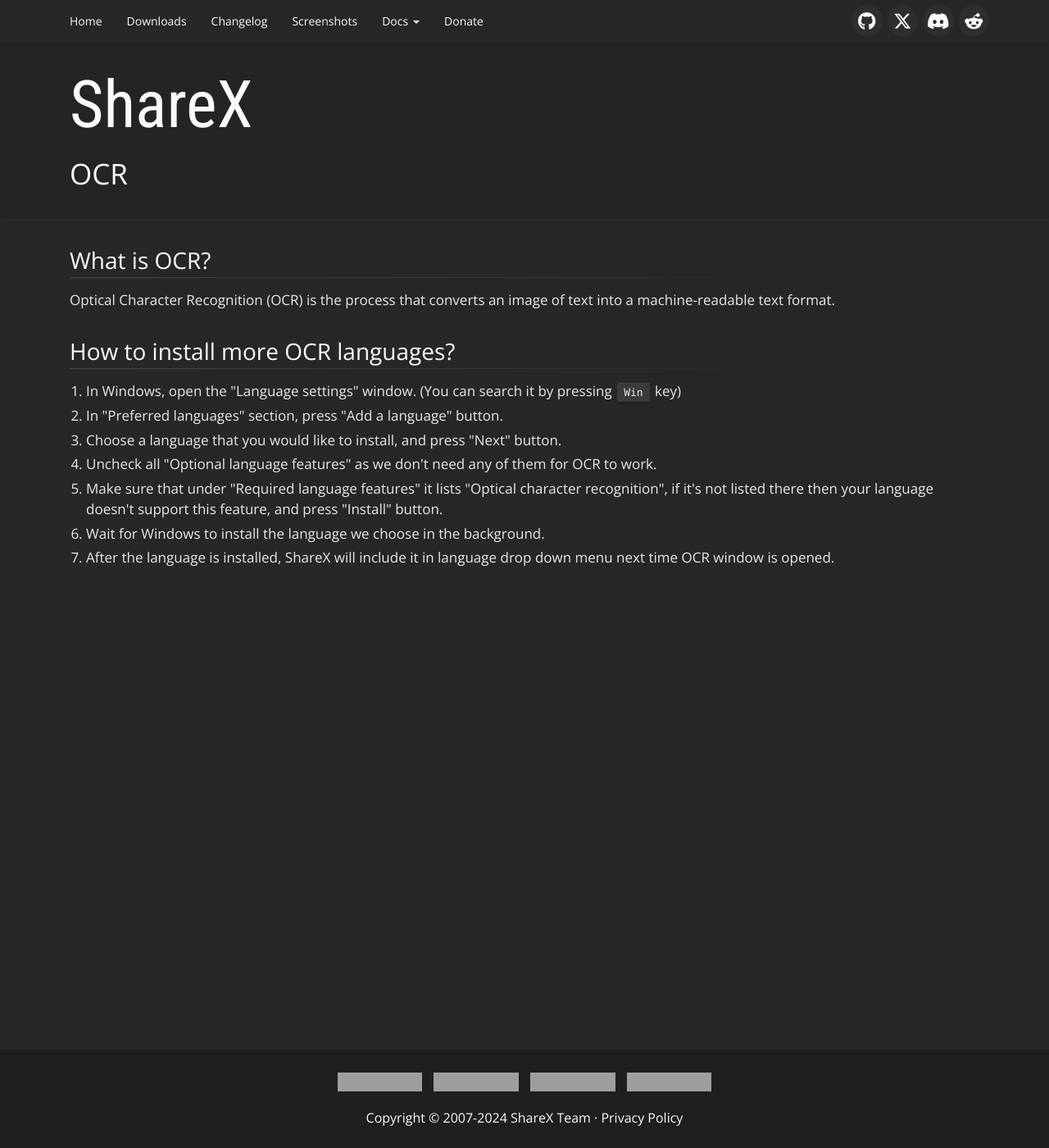
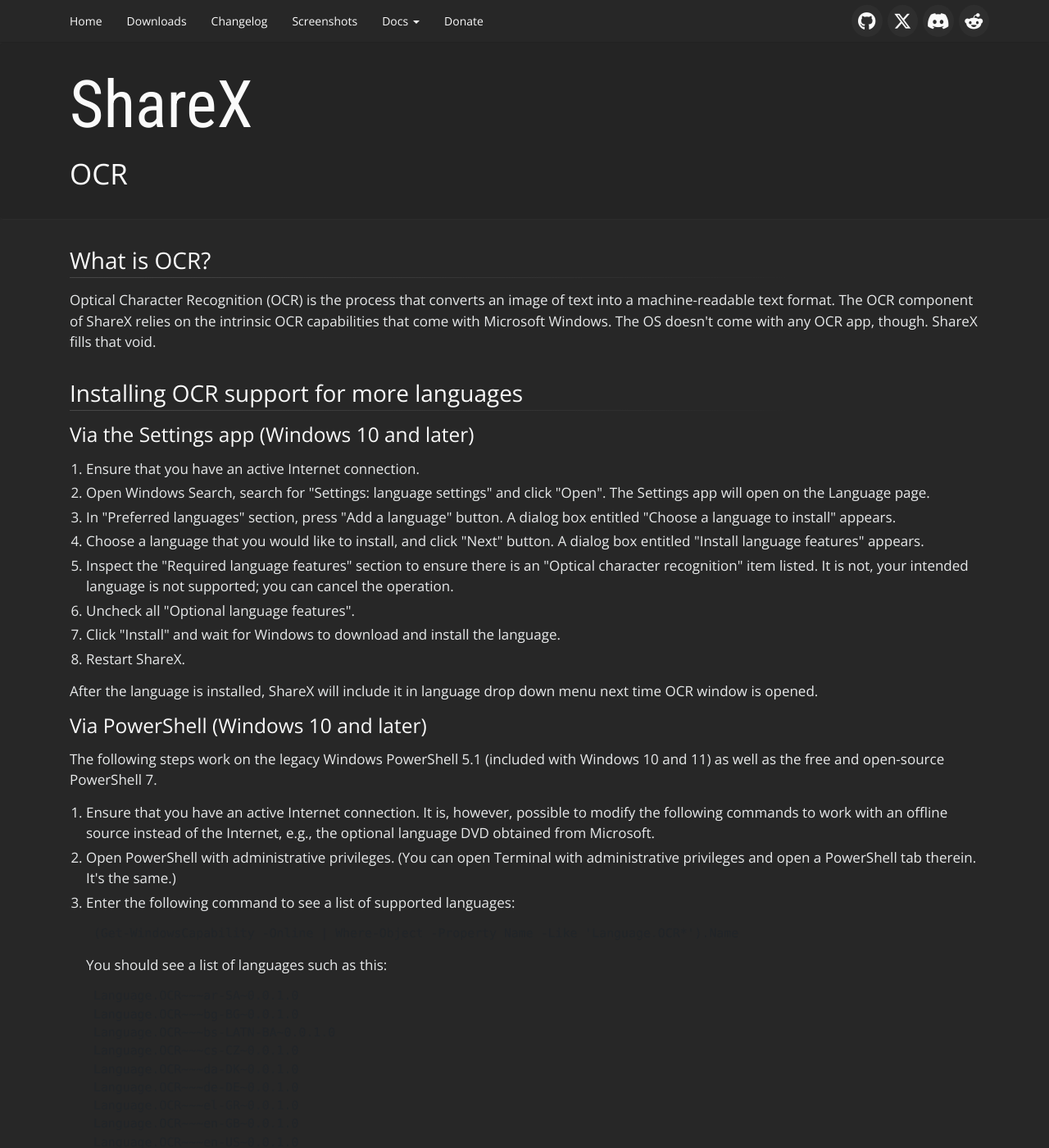
Before and after one commit to ShareX/sharex.github.io, a Jekyll site: the page built from docs/ocr.md, in a window 1280 px wide and 1400 px high. Shown: the whole window at 82% size. Built offline with Jekyll 4.4.1, drawn with Linux system fonts in a browser that asks for light colours; some of the changed text lies outside the part shown; grey boxes are pictures that could not be loaded.

Commit message:
Significant update to ocr.md

````diff
--- a/docs/ocr.md
+++ b/docs/ocr.md
@@ -5,14 +5,89 @@
 
 ## What is OCR?
 
-Optical Character Recognition (OCR) is the process that converts an image of text into a machine-readable text format.
+Optical Character Recognition (OCR) is the process that converts an image of text into a machine-readable text format. The OCR component of ShareX relies on the intrinsic OCR capabilities that come with Microsoft Windows. The OS doesn't come with any OCR app, though. ShareX fills that void.
 
-## How to install more OCR languages?
+## Installing OCR support for more languages
 
-1. In Windows, open the "Language settings" window. (You can search it by pressing <kbd>Win</kbd> key)
-2. In "Preferred languages" section, press "Add a language" button.
-3. Choose a language that you would like to install, and press "Next" button.
-4. Uncheck all "Optional language features" as we don't need any of them for OCR to work.
-5. Make sure that under "Required language features" it lists "Optical character recognition", if it's not listed there then your language doesn't support this feature, and press "Install" button.
-6. Wait for Windows to install the language we choose in the background.
-7. After the language is installed, ShareX will include it in language drop down menu next time OCR window is opened.
+### Via the Settings app (Windows 10 and later)
+
+1. Ensure that you have an active Internet connection.
+2. Open Windows Search, search for "Settings: language settings" and click "Open". The Settings app will open on the Language page.
+3. In "Preferred languages" section, press "Add a language" button. A dialog box entitled "Choose a language to install" appears.
+4. Choose a language that you would like to install, and click "Next" button. A dialog box entitled "Install language features" appears.
+5. Inspect the "Required language features" section to ensure there is an "Optical character recognition" item listed. It is not, your intended language is not supported; you can cancel the operation.
+6. Uncheck all "Optional language features".
+7. Click "Install" and wait for Windows to download and install the language.
+8. Restart ShareX.
+
+After the language is installed, ShareX will include it in language drop down menu next time OCR window is opened.
+
+### Via PowerShell (Windows 10 and later)
+
+The following steps work on the legacy Windows PowerShell 5.1 (included with Windows 10 and 11) as well as the free and open-source PowerShell 7.
+
+1. Ensure that you have an active Internet connection. It is, however, possible to modify the following commands to work with an offline source instead of the Internet, e.g., the optional language DVD obtained from Microsoft.
+3. Open PowerShell with administrative privileges. (You can open Terminal with administrative privileges and open a PowerShell tab therein. It's the same.)
+4. Enter the following command to see a list of supported languages:
+
+    ```PowerShell
+    (Get-WindowsCapability -Online | Where-Object -Property Name -Like 'Language.OCR*').Name
+    ```
+
+    You should see a list of languages such as this:
+
+    ```Output
+    Language.OCR~~~ar-SA~0.0.1.0
+    Language.OCR~~~bg-BG~0.0.1.0
+    Language.OCR~~~bs-LATN-BA~0.0.1.0
+    Language.OCR~~~cs-CZ~0.0.1.0
+    Language.OCR~~~da-DK~0.0.1.0
+    Language.OCR~~~de-DE~0.0.1.0
+    Language.OCR~~~el-GR~0.0.1.0
+    Language.OCR~~~en-GB~0.0.1.0
+    Language.OCR~~~en-US~0.0.1.0
+    Language.OCR~~~es-ES~0.0.1.0
+    Language.OCR~~~es-MX~0.0.1.0
+    Language.OCR~~~fi-FI~0.0.1.0
+    Language.OCR~~~fr-CA~0.0.1.0
+    Language.OCR~~~fr-FR~0.0.1.0
+    Language.OCR~~~hr-HR~0.0.1.0
+    Language.OCR~~~hu-HU~0.0.1.0
+    Language.OCR~~~it-IT~0.0.1.0
+    Language.OCR~~~ja-JP~0.0.1.0
+    Language.OCR~~~ko-KR~0.0.1.0
+    Language.OCR~~~nb-NO~0.0.1.0
+    Language.OCR~~~nl-NL~0.0.1.0
+    Language.OCR~~~pl-PL~0.0.1.0
+    Language.OCR~~~pt-BR~0.0.1.0
+    Language.OCR~~~pt-PT~0.0.1.0
+    Language.OCR~~~ro-RO~0.0.1.0
+    Language.OCR~~~ru-RU~0.0.1.0
+    Language.OCR~~~sk-SK~0.0.1.0
+    Language.OCR~~~sl-SI~0.0.1.0
+    Language.OCR~~~sr-CYRL-RS~0.0.1.0
+    Language.OCR~~~sr-LATN-RS~0.0.1.0
+    Language.OCR~~~sv-SE~0.0.1.0
+    Language.OCR~~~tr-TR~0.0.1.0
+    Language.OCR~~~zh-CN~0.0.1.0
+    Language.OCR~~~zh-HK~0.0.1.0
+    Language.OCR~~~zh-TW~0.0.1.0
+    ```
+5. Pick the language module you'd like to install based on the language code. For instance, `zh-CN` is the Chinese language for China mainland.
+6. Enter the following command to install the selected language module, replacing `"Name of the module"` with one of the items that the previous command generated:
+
+    ```PowerShell
+    Add-WindowsCapability -Online -Name "Name of the module"
+    ```
+
+    For example, the following command installs the Chinese (mainland China) OCR modules:
+
+   ```PowerShell
+   Add-WindowsCapability -Online -Name "Language.OCR~~~zh-CN~0.0.1.0"
+   ```
+
+   Wait for the command to download and install the module.
+
+7. Restart ShareX.
+
+After the language is installed, ShareX will include it in language drop down menu next time OCR window is opened.
````
